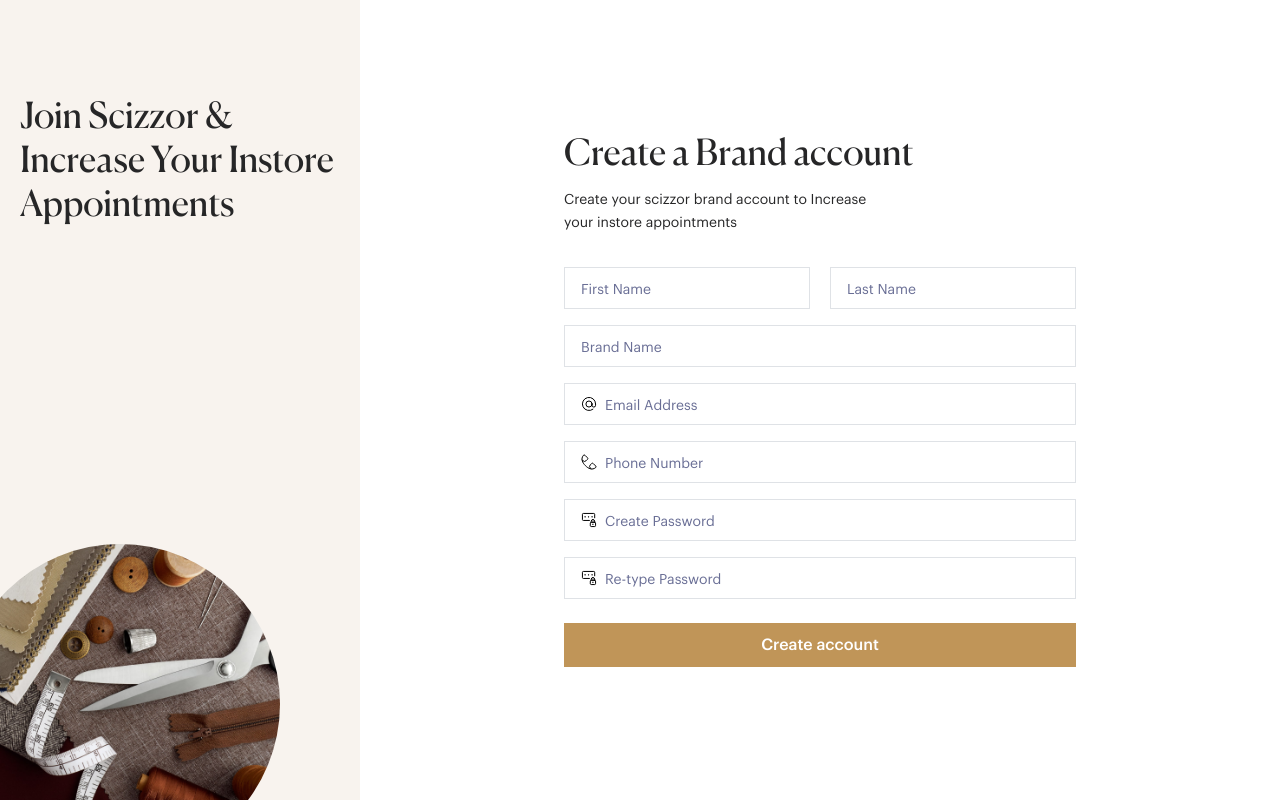
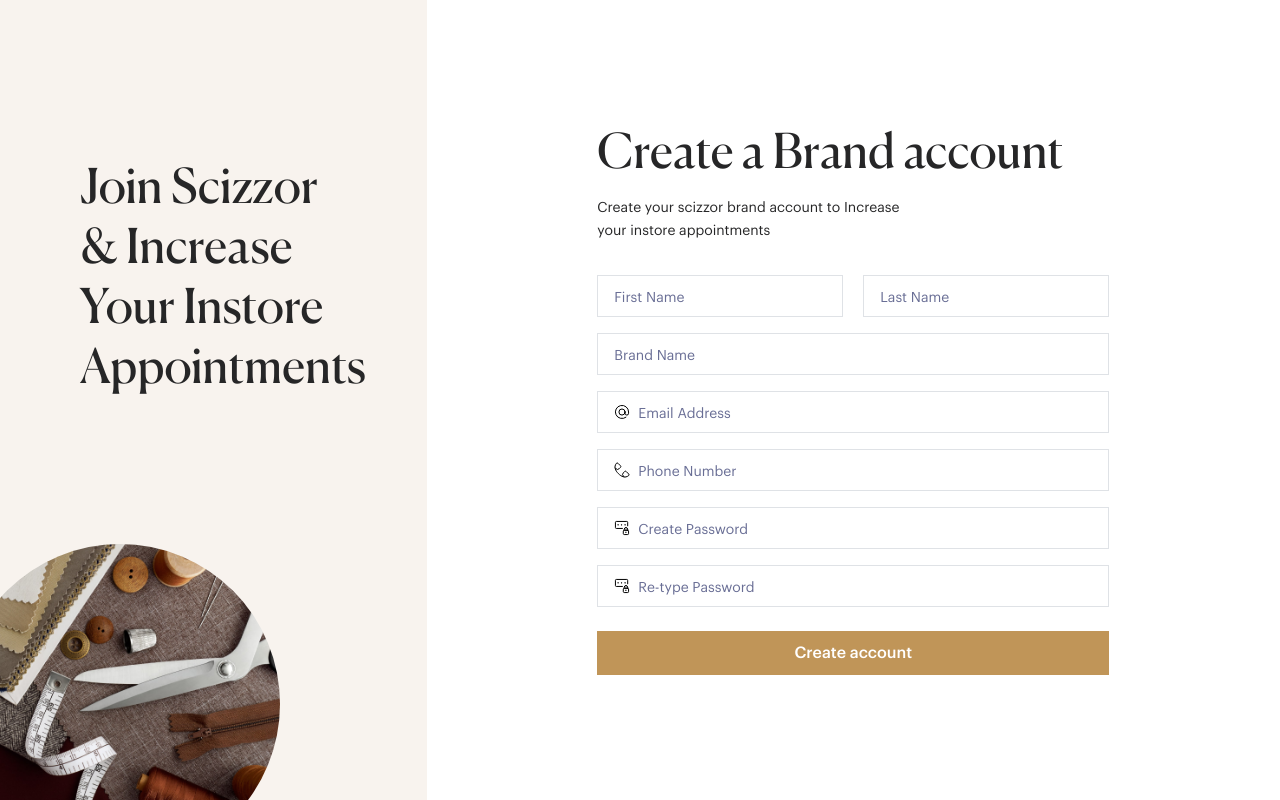
Before and after one commit to delzerinle/scizzor.io, a Next.js app: page /brands/register in a window 1280 px wide. Built offline with nearby package versions, Linux system fonts and the light colour scheme; what @tailwindcss/custom-forms, tailwindcss-transitions would draw is missing.

Commit message:
refactor: make auth pages look nicer on bigger screens

```diff
--- a/components/Forms/CustomerSignUpForm/index.jsx
+++ b/components/Forms/CustomerSignUpForm/index.jsx
@@ -26,7 +26,7 @@
       .test(
         'genderTest',
         'gender is a required field',
-        value => value === 'male' || value === 'female'
+        value => value === 'male' || value === 'female' || value === 'other'
       )
       .required(),
   });
@@ -200,6 +200,15 @@
                 touched={touched}
                 className="ml-10"
               />
+
+              <CheckboxField
+                  value="other"
+                  name="gender"
+                  label="Other"
+                  errors={errors}
+                  touched={touched}
+                  className="ml-10"
+              />
             </div>
             <ErrorMessage
               name="gender"
--- a/components/Layouts/Auth/index.jsx
+++ b/components/Layouts/Auth/index.jsx
@@ -2,13 +2,15 @@
 import PropTypes from 'prop-types';
 
 const Auth = ({ title = '', children, hideSideBarOnMobile = false }) => (
-  <div className="w-full flex flex-col md:flex-row max-w-screen-xl min-h-screen mx-auto">
+  <div className="w-full flex flex-col md:flex-row max-w-full min-h-screen mx-auto">
     <div
-      className={`bg-tertiary px-5 pt-12 pb-8 w-360 md:flex-shrink-0 md:pt-24 md:relative md:overflow-y-hidden ${
+      className={`bg-tertiary px-5 lg:px-8 xl:px-20 pt-12 md:pt-24 xl:pt-40 pb-8 w-360 md:w-1/3 md:flex-shrink-0 md:relative md:overflow-y-hidden ${
         hideSideBarOnMobile ? 'hidden md:block' : 'block'
       }`}
     >
-      <h3 className="text-center md:text-left md:max-w-xs">{title}</h3>
+      <h4 className="md:hidden text-center md:text-left md:max-w-xs">{title}</h4>
+      <h3 className="hidden md:block xl:hidden text-center md:text-left md:max-w-xs">{title}</h3>
+      <h2 className="hidden xl:block text-center md:text-left md:max-w-s">{title}</h2>
       <img
         className="hidden md:block w-80 h-80 -ml-10 -mb-16 object-cover rounded-full absolute bottom-0 left-0"
         src="/images/auth.jpg"
--- a/pages/brands/register/index.jsx
+++ b/pages/brands/register/index.jsx
@@ -13,10 +13,9 @@
     <>
       <SEO title="Title" description="description" />
       <Auth title="Join Scizzor & Increase Your Instore Appointments">
-        <p className="text-center font-medium md:hidden">
-          Create a Brand account
-        </p>
-        <h3 className="hidden mb-3 md:block">Create a Brand account</h3>
+        <p className="text-center font-medium md:hidden">Create a Brand account</p>
+        <h3 className="hidden md:block xl:hidden mb-3">Create a Brand account</h3>
+        <h2 className="hidden xl:block mb-3">Create a Brand account</h2>
         <p className="text-center text-sm leading-relaxed md:text-left md:max-w-xs">
           Create your scizzor brand account to Increase your instore
           appointments
--- a/pages/brands/sign-in/index.jsx
+++ b/pages/brands/sign-in/index.jsx
@@ -14,7 +14,8 @@
       <SEO title="Title" description="description" />
       <Auth title="Join Scizzor & Increase Your Instore Appointments">
         <p className="text-center font-medium md:hidden">Sign in to Scizzor</p>
-        <h3 className="hidden mb-3 md:block">Sign In to Scizzor</h3>
+        <h3 className="hidden md:block xl:hidden mb-3">Sign In to Scizzor</h3>
+        <h2 className="hidden xl:block mb-3">Sign In to Scizzor</h2>
         <SignInForm onSubmit={handleSubmit} />
         <p className="mt-5">Forgot your password?</p>
         <p>
--- a/pages/brands/verify/index.jsx
+++ b/pages/brands/verify/index.jsx
@@ -4,7 +4,8 @@
   <>
     <SEO title="Title" description="description" />
     <Auth hideSideBarOnMobile>
-      <h3 className="mb-3 text-center mb-4 md:mb-6">Verify your account</h3>
+      <h3 className="xl:hidden text-center mb-4 md:mb-6">Verify your account</h3>
+      <h2 className="hidden xl:block text-center mb-4 md:mb-6">Verify your account</h2>
       <p className="text-center text-sm text-secondary leading-relaxed max-w-xs mx-auto">
         We sent a verification link to your account. Please click on it to
         verify your Scizzor account.
--- a/pages/customers/register/index.jsx
+++ b/pages/customers/register/index.jsx
@@ -21,7 +21,8 @@
         }
       >
         <p className="text-center font-medium md:hidden">Create an account</p>
-        <h3 className="hidden mb-3 md:block">Create an account</h3>
+        <h3 className="hidden mb-3 md:block xl:hidden">Create an account</h3>
+        <h2 className="hidden mb-3 xl:block">Create an account</h2>
         <p className="text-center text-sm leading-relaxed md:text-left md:max-w-sm">
           Create your account to save your favourites and checkout even faster.
         </p>
--- a/pages/customers/sign-in/index.jsx
+++ b/pages/customers/sign-in/index.jsx
@@ -17,7 +17,8 @@
         }
       >
         <p className="text-center font-medium md:hidden">Sign in to Scizzor</p>
-        <h3 className="hidden mb-3 md:block">Sign In to Scizzor</h3>
+        <h3 className="hidden mb-3 md:block xl:hidden">Sign In to Scizzor</h3>
+        <h2 className="hidden mb-3 xl:block">Sign In to Scizzor</h2>
         <SignInForm onSubmit={handleSubmit} />
         <p className="mt-5">Forgot your password?</p>
         <p>
```
Also changed, not shown: 1 other file (tests, documents, lock files or other folders).
